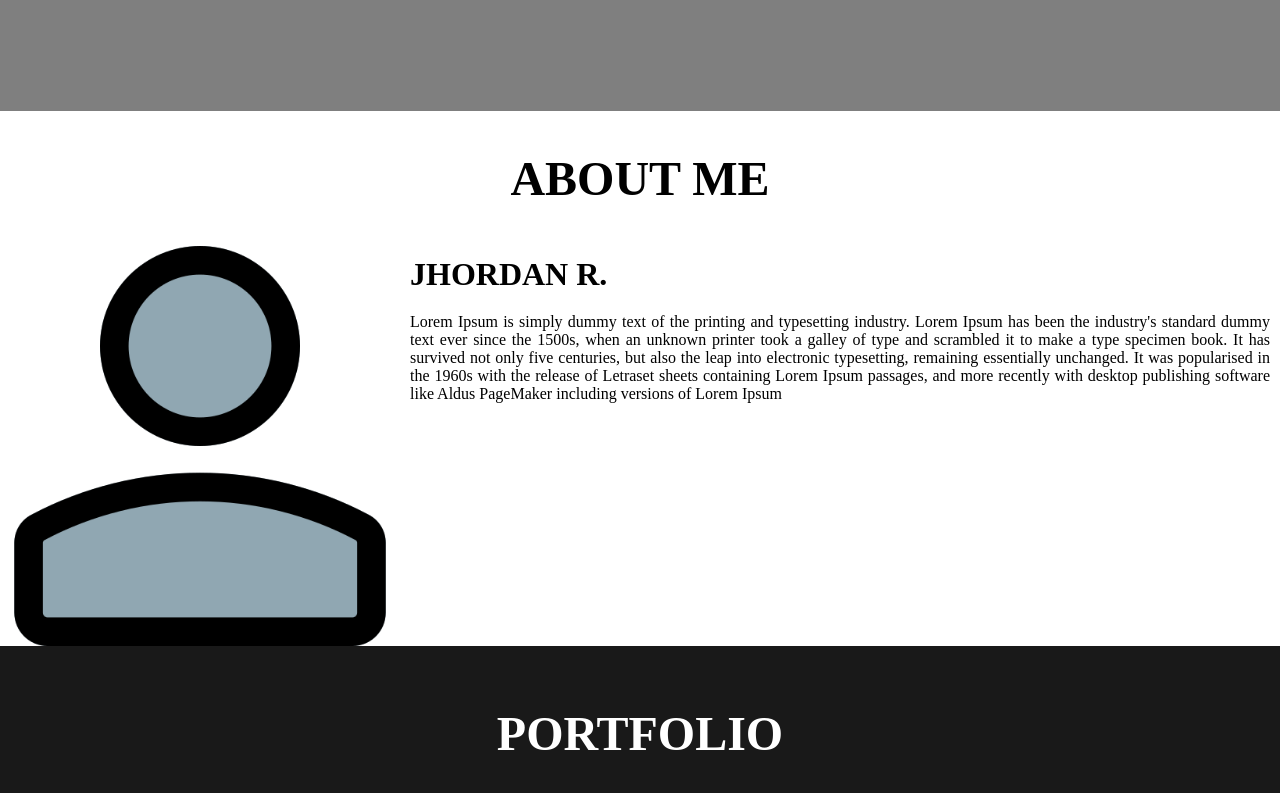
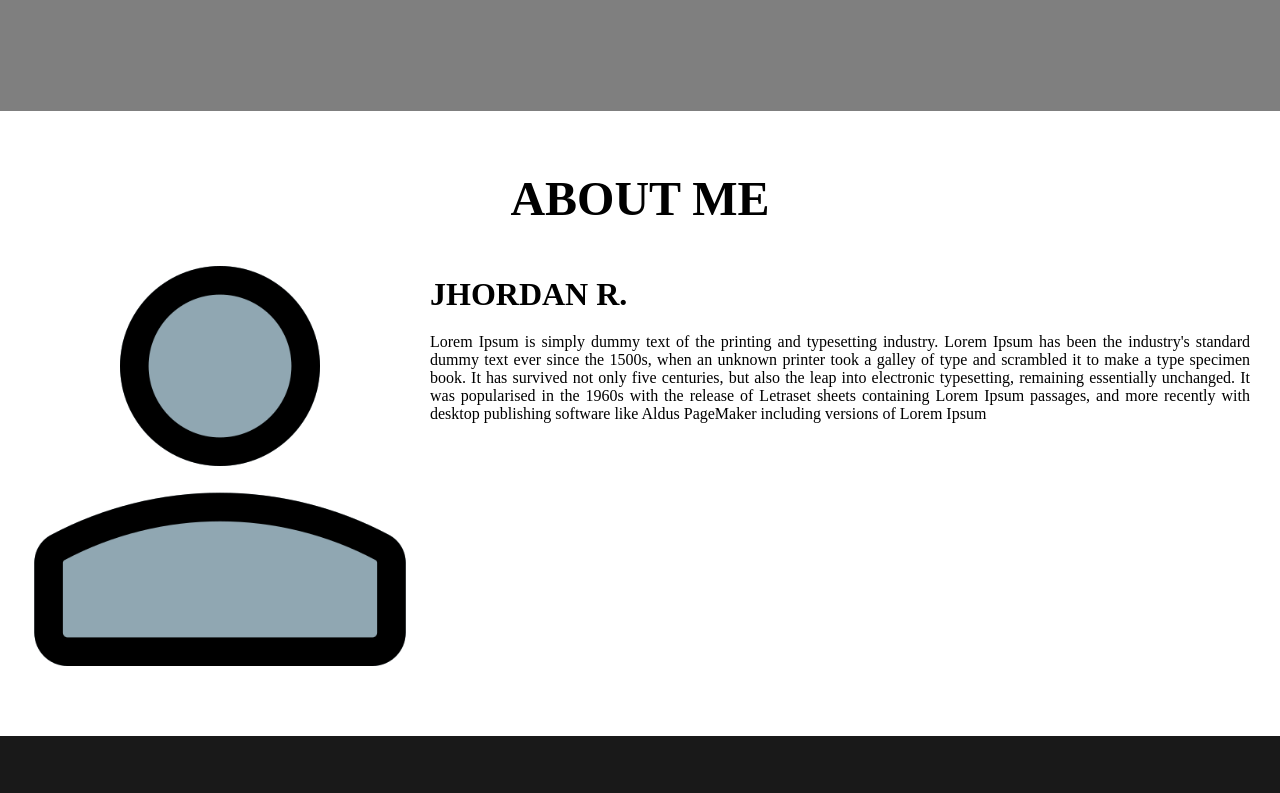
Before and after one commit to Jordan-C223/Portfolio-HTML, a plain HTML site: page index.html in a window 1280 px wide. Shown: the part 790-1583 px from the top of the page. Drawn offline with Linux system fonts and the light colour scheme.

Commit message:
second commit

```diff
--- a/index.html
+++ b/index.html
@@ -29,7 +29,7 @@
         </div>
     </section>
 
-    <section class="about">
+    <section id="about">
         <h1 class="headings">ABOUT ME</h1>
         <div id="pic">
             <img src="single.png" alt="">
```
